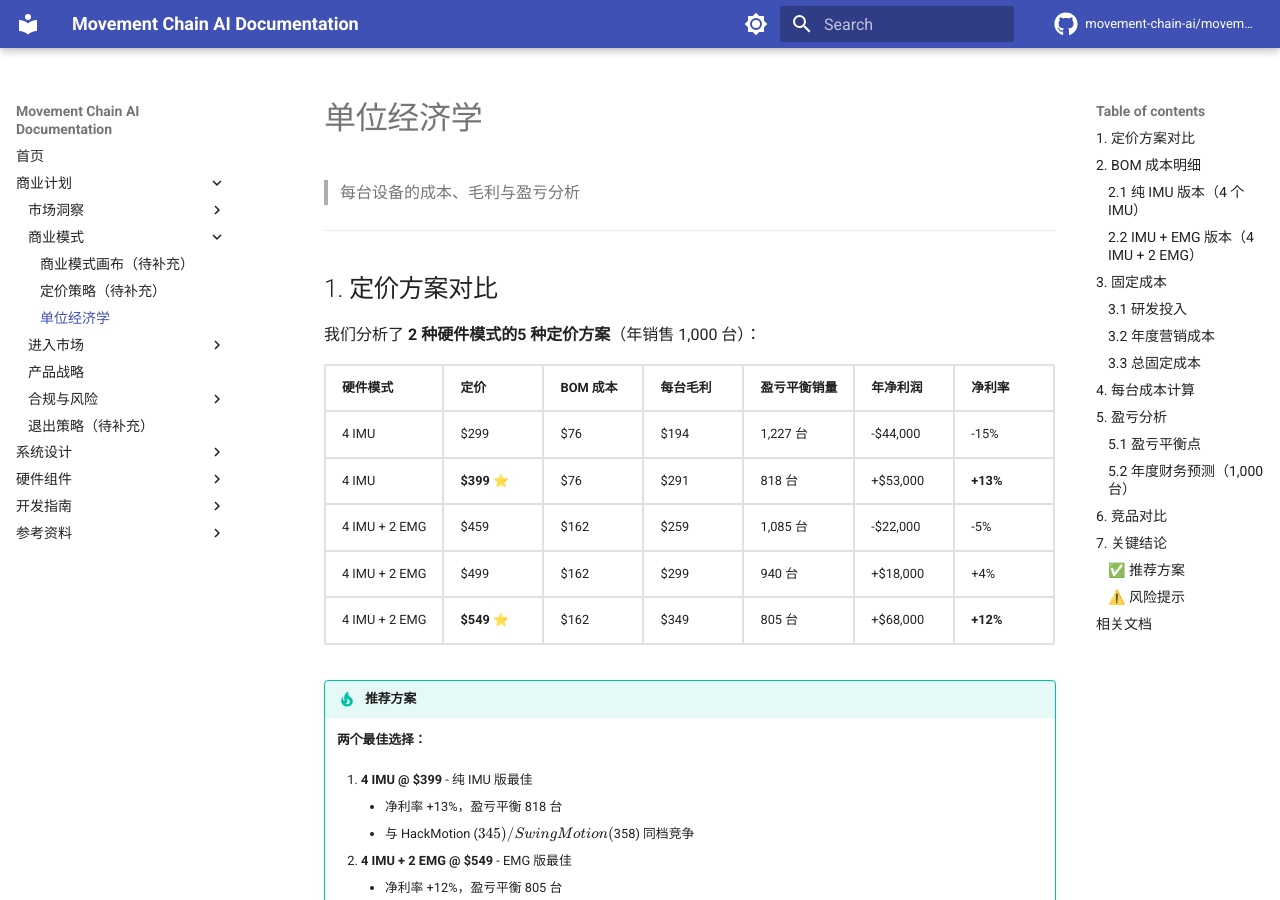
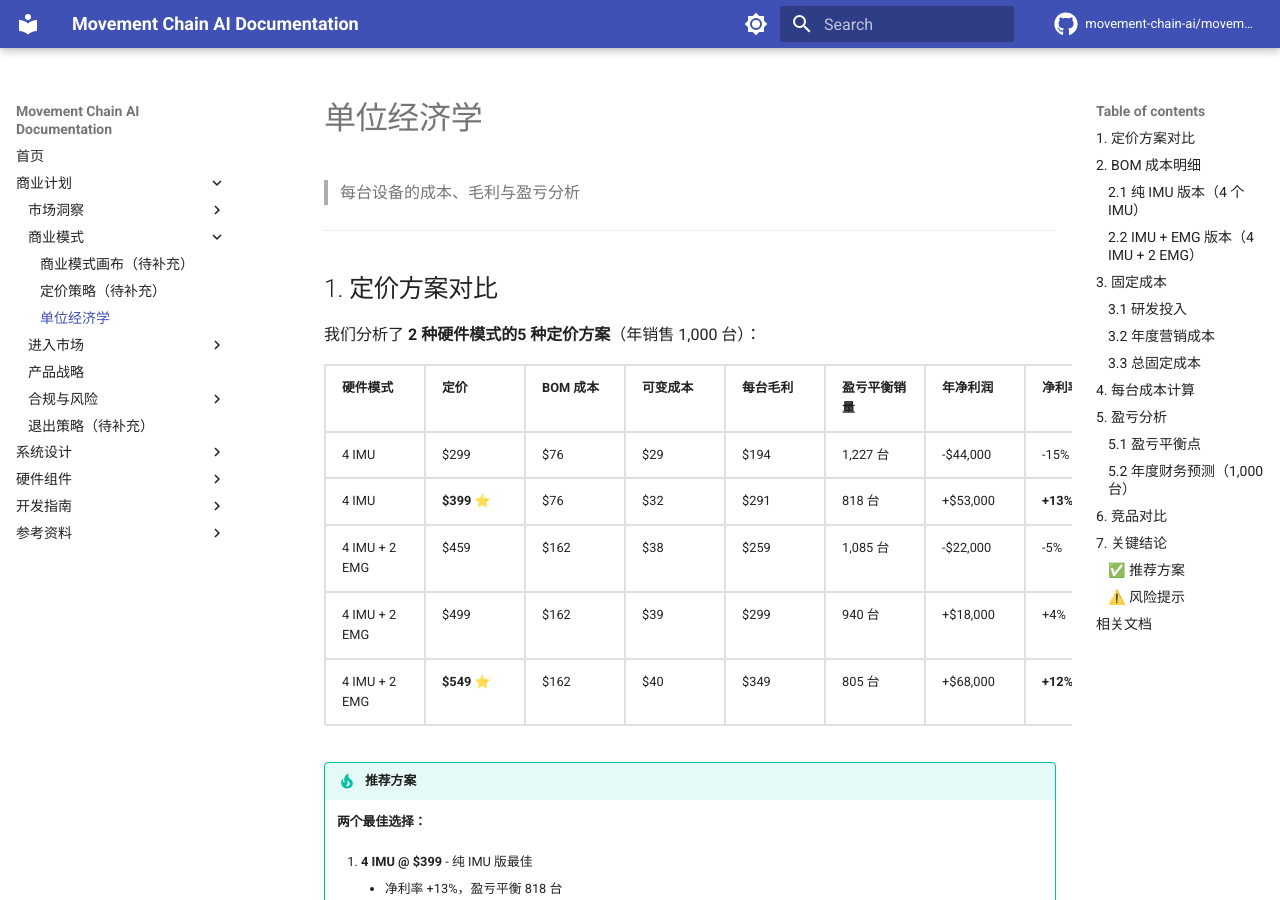
Before and after one commit to movement-chain-ai/movement-chain-docs, an MkDocs documentation site: the page built from docs/zh/business-plan/business-model/unit-economics.md, in a window 1280 px wide and 900 px high. Built offline with MkDocs 1.6.1 and Material for MkDocs 9.7.7, drawn with Linux system fonts in a browser that asks for light colours; comment, search, counter and statistics services are not loaded; the version menu is left out.

Commit message:
fix: 修正单位经济学可变成本计算
- 可变成本改为不含BOM (支付手续费+运费+包装人工)
- 修正$499方案可变成本从$200改为$39
- BOM和可变成本现为独立列，避免重复

🤖 Generated with [Claude Code](https://claude.com/claude-code)

Co-Authored-By: Claude Opus 4.5 <noreply@anthropic.com>

```diff
--- a/docs/zh/business-plan/business-model/unit-economics.md
+++ b/docs/zh/business-plan/business-model/unit-economics.md
@@ -8,13 +8,13 @@
 
 我们分析了 **2 种硬件模式的5 种定价方案**（年销售 1,000 台）：
 
-| 硬件模式 | 定价 | BOM 成本 | 每台毛利 | 盈亏平衡销量 | 年净利润 | 净利率 |
-|----------|------|----------|----------|-------------|----------|--------|
-| 4 IMU | $299 | $76 | $194 | 1,227 台 | -$44,000 | -15% |
-| 4 IMU | **$399** ⭐ | $76 | $291 | 818 台 | +$53,000 | **+13%** |
-| 4 IMU + 2 EMG | $459 | $162 | $259 | 1,085 台 | -$22,000 | -5% |
-| 4 IMU + 2 EMG | $499 | $162 | $299 | 940 台 | +$18,000 | +4% |
-| 4 IMU + 2 EMG | **$549** ⭐ | $162 | $349 | 805 台 | +$68,000 | **+12%** |
+| 硬件模式 | 定价 | BOM 成本 | 可变成本 | 每台毛利 | 盈亏平衡销量 | 年净利润 | 净利率 |
+|----------|------|----------|----------|----------|-------------|----------|--------|
+| 4 IMU | $299 | $76 | $29 | $194 | 1,227 台 | -$44,000 | -15% |
+| 4 IMU | **$399** ⭐ | $76 | $32 | $291 | 818 台 | +$53,000 | **+13%** |
+| 4 IMU + 2 EMG | $459 | $162 | $38 | $259 | 1,085 台 | -$22,000 | -5% |
+| 4 IMU + 2 EMG | $499 | $162 | $39 | $299 | 940 台 | +$18,000 | +4% |
+| 4 IMU + 2 EMG | **$549** ⭐ | $162 | $40 | $349 | 805 台 | +$68,000 | **+12%** |
 
 !!! tip "推荐方案"
     **两个最佳选择：**
```
